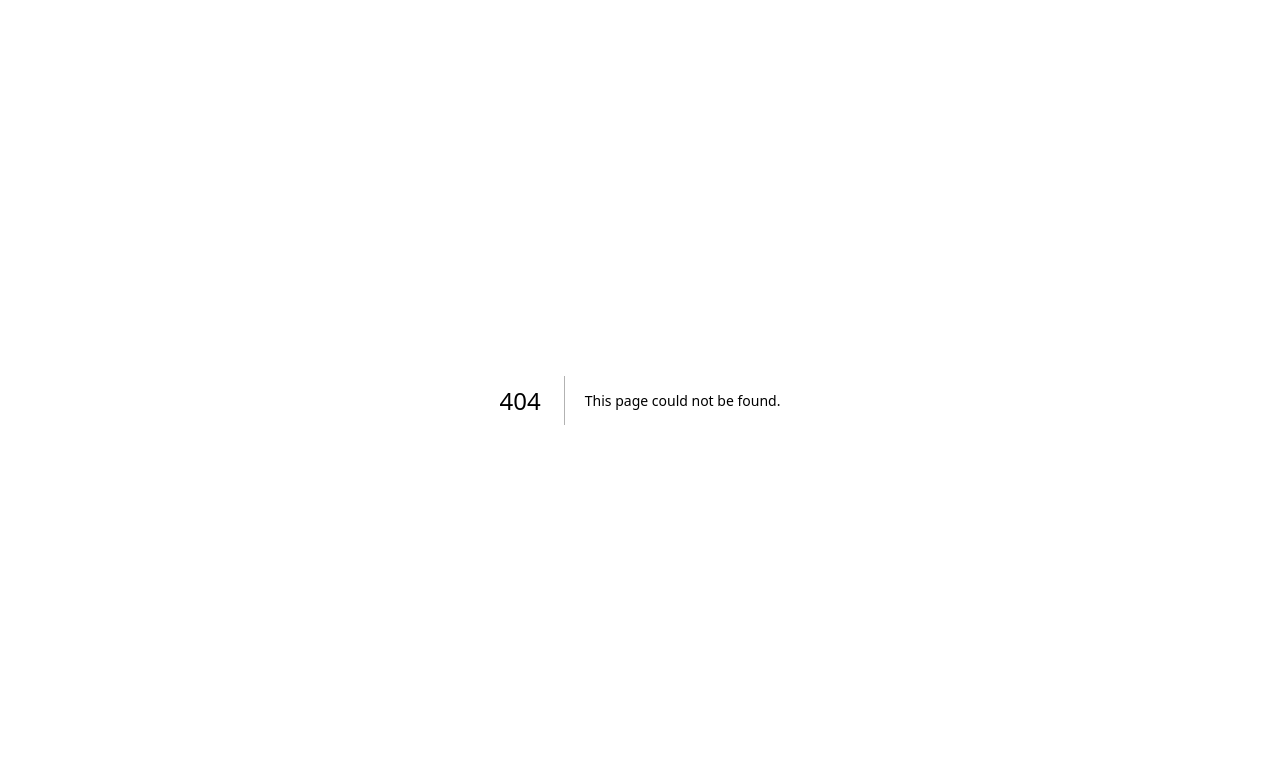
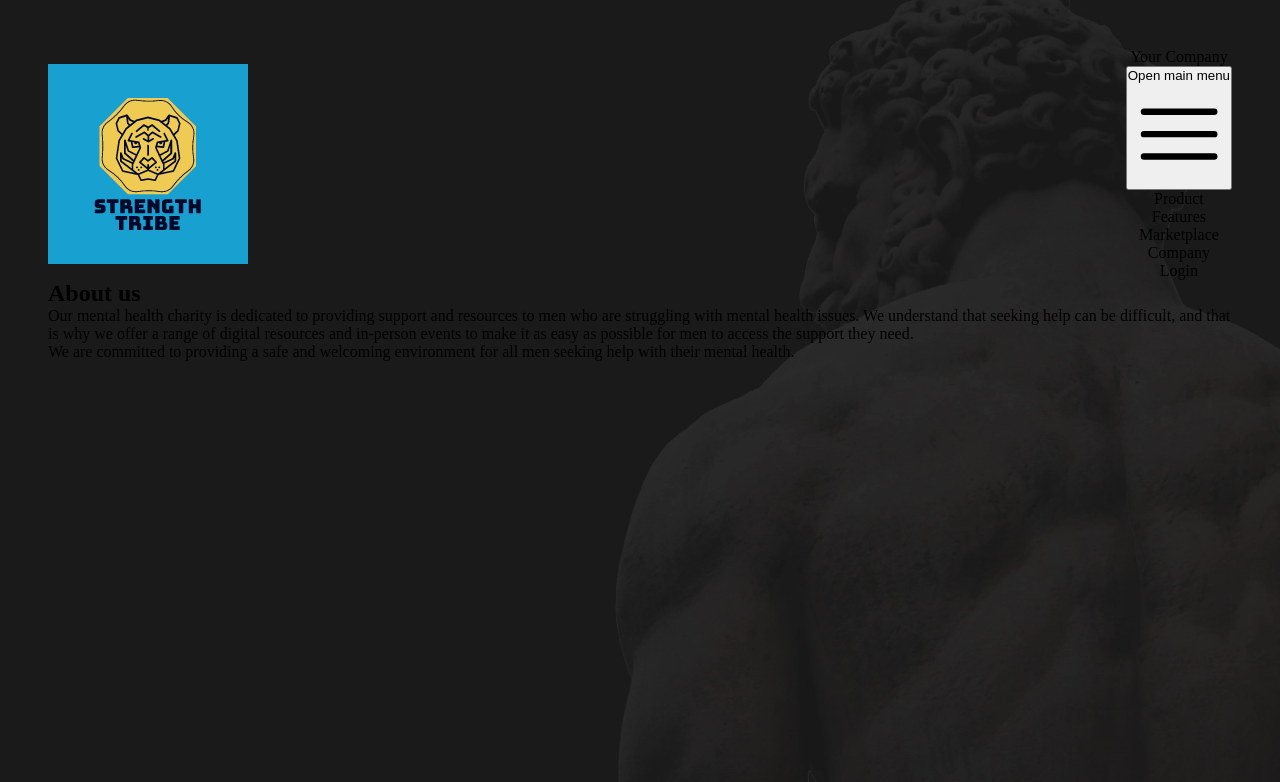
Before and after one commit to ryanfleming99/MMH, a Next.js app: page /about in a window 1280 px wide. Before the commit this address had no page. Shown: the top 782 px of the page. Built offline with nearby package versions, Linux system fonts and the light colour scheme.

Commit message:
created new pages - exercise, relationship, about, health and new components - hero, category hero

```diff
--- /dev/null
+++ b/components/Hero.jsx
@@ -0,0 +1,27 @@
+import Head from "next/head";
+import Image from "next/image";
+import { Inter } from "@next/font/google";
+import styles from "../styles/Home.module.css";
+import Navbar from "../components/Navbar";
+
+const inter = Inter({ subsets: ["latin"] });
+
+const Hero = ({ title, content1, content2 }) => {
+  return (
+    <section className={styles.hero}>
+      <Navbar />
+      {/* Navbar End */}
+      <div className="lg:w-6/12 md:w-3/4 sm:w-3/4 my-2">
+        <div className="h-[75vh] flex justify-center align-center flex-col margin m-auto">
+          <h1 className="text-white font-bold lg:text-6xl md:text-5xl sm:text-4xl">
+            {title}
+          </h1>
+          <p className="text-white my-2 text-base leading-8">{content1}</p>
+          <p className="text-white my-2 text-base leading-8">{content2}</p>
+        </div>
+      </div>
+    </section>
+  );
+};
+
+export default Hero;
--- /dev/null
+++ b/pages/about.js
@@ -0,0 +1,41 @@
+import { useState } from "react";
+import Head from "next/head";
+import Image from "next/image";
+import { Inter } from "@next/font/google";
+import styles from "../styles/Home.module.css";
+import Hero from "../components/Hero.jsx";
+
+function About() {
+  const content = [
+    {
+      title: "About us",
+      content1: ` Our mental health charity is dedicated to providing support and
+     resources to men who are struggling with mental health issues. We
+     understand that seeking help can be difficult, and that is why we
+     offer a range of digital resources and in-person events to make it
+     as easy as possible for men to access the support they need.`,
+      content2: `We are committed to providing a safe and welcoming environment for
+     all men seeking help with their mental health.`
+    }
+  ];
+
+  return (
+    <>
+      <Head>
+        <title>MMH | About</title>
+        <meta name="description" content="Generated by create next app" />
+        <meta name="viewport" content="width=device-width, initial-scale=1" />
+        <script src="https://cdn.tailwindcss.com"></script>;
+        <link rel="icon" href="/favicon.ico" />
+      </Head>
+
+      <Hero
+        title={content[0].title}
+        content1={content[0].content1}
+        content2={content[0].content2}
+      />
+    </>
+  );
+}
+
+export default About;
--- a/pages/index.js
+++ b/pages/index.js
@@ -2,9 +2,7 @@ import Head from "next/head";
 import Image from "next/image";
 import { Inter } from "@next/font/google";
 import styles from "../styles/Home.module.css";
-import getName from "../scripts/getname.js";
-import Header from "../components/Header.jsx"
-
+import Header from "../components/Header.jsx";
 
 const inter = Inter({ subsets: ["latin"] });
 
@@ -12,7 +10,7 @@ export default function Home() {
   return (
     <>
       <Head>
-        <title>Ryan Fleming</title>
+        <title>MMH</title>
         <meta name="description" content="Generated by create next app" />
         <meta name="viewport" content="width=device-width, initial-scale=1" />
         <script src="https://cdn.tailwindcss.com"></script>;
--- a/scripts/getname.js
+++ /dev/null
@@ -1,4 +0,0 @@
-const getName = () => {
-  const name = document.querySelector("name").innerHTML;
-  console.log(name);
-};
--- a/styles/Home.module.css
+++ b/styles/Home.module.css
@@ -2,7 +2,17 @@
   padding: 3rem;
   min-height: 100vh;
   max-height: 100vh;
-  background-image: url("../content/greekStatue1.webp");
+  background-image: url(/content/greekStatue1.webp);
+  background-size: cover;
+  background-repeat: no-repeat;
+  max-width: var(--max-width);
+}
+
+.categoryhero {
+  padding: 3rem;
+  min-height: 100vh;
+  max-height: 100vh;
+  background-image: url("/content/greekStatue1.webp");
   background-size: cover;
   background-repeat: no-repeat;
   max-width: var(--max-width);
```
Also changed, not shown: components/CategoryHero.jsx (added, +27 -0 lines), components/Header.jsx (+4 -8 lines), pages/exercise.js (added, +31 -0 lines), pages/health.js (added, +31 -0 lines), pages/relationship.js (added, +31 -0 lines).
